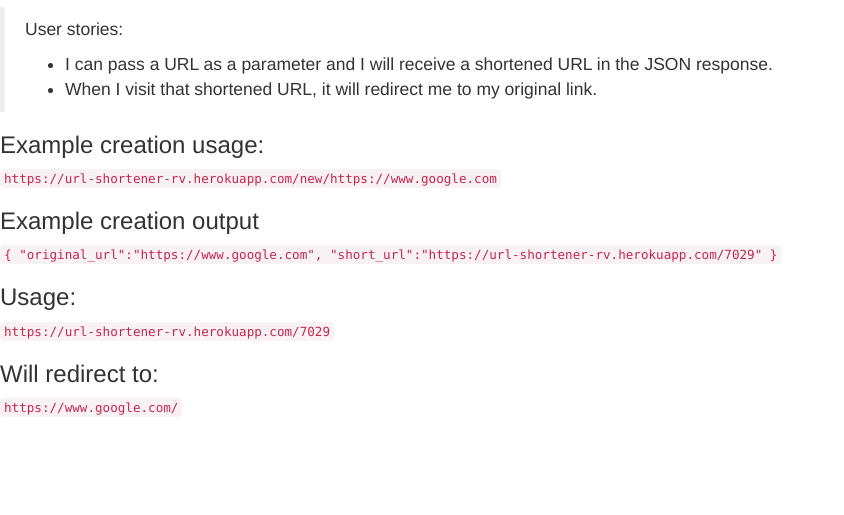
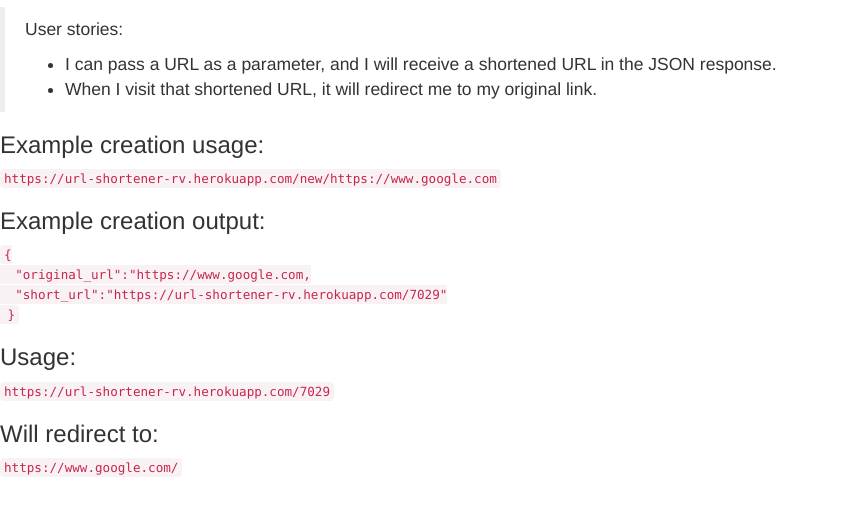
Before and after one commit to rvrvrv/url-short, a website: page index.html in a window 1280 px wide. Shown: the part 63-578 px from the top of the page, without its empty margins (0-844 px from the left). Drawn offline with nearby package versions, Linux system fonts and the light colour scheme.

Commit message:
Reformat example code in index.html

```diff
--- a/index.html
+++ b/index.html
@@ -12,17 +12,18 @@
 		<blockquote>
 			<p>User stories:</p>
 			<ul>
-        <li>I can pass a URL as a parameter and I will receive a shortened URL in the JSON response.</li>
+				<li>I can pass a URL as a parameter, and I will receive a shortened URL in the JSON response.</li>
 				<li>When I visit that shortened URL, it will redirect me to my original link.</li>
 			</ul>
 		</blockquote>
 		<h3>Example creation usage:</h3>
 		<code>https://url-shortener-rv.herokuapp.com/new/https://www.google.com</code><br/>
-    <h3>Example creation output</h3>
-    <code>{
-  "original_url":"https://www.google.com",
-  "short_url":"https://url-shortener-rv.herokuapp.com/7029"
-}</code>
+		<h3>Example creation output:</h3>
+		<code>{<br>
+			&nbsp;&nbsp;"original_url":"https://www.google.com,<br>
+		 	&nbsp;&nbsp;"short_url":"https://url-shortener-rv.herokuapp.com/7029"<br>
+		 &nbsp;}
+	</code>
 		<h3>Usage:</h3><code>https://url-shortener-rv.herokuapp.com/7029</code>
 		<h3>Will redirect to:</h3><code>https://www.google.com/</code></div>
 </body>
```
Lines whose indentation alone changed are shown as unchanged.
